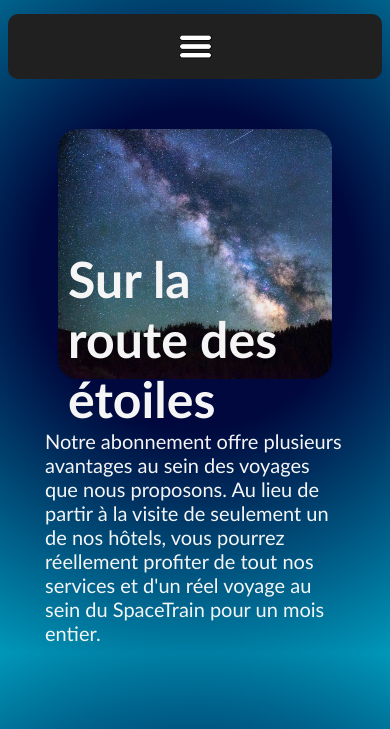
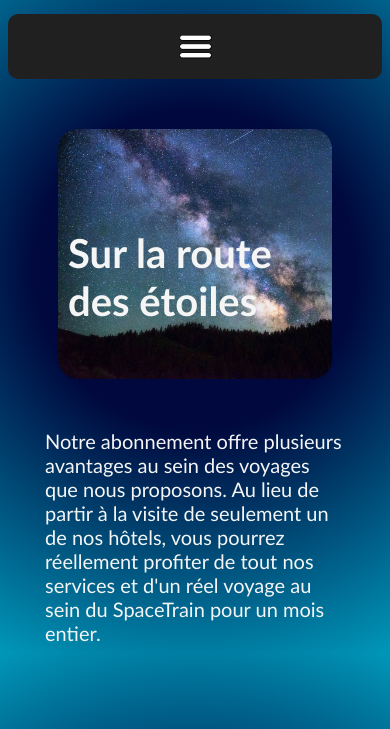
Before and after one commit to WolfStreet017/Sup2Space, a plain HTML site: page index.html in a window 390 px wide. Shown: the part 115-844 px from the top of the page. Drawn offline with Linux system fonts and the light colour scheme.

Commit message:
First commit

```diff
--- a/css/responsive.css
+++ b/css/responsive.css
@@ -41,9 +41,9 @@
     }
 
     div.abo li {
-        font-size: 50px;
+        font-size: 40px;
         margin: 10px;
-        margin-top: 120px;
+        margin-top: 100px;
     }
 
     div.descrabo {
@@ -87,6 +87,10 @@
 
     body.destinations {
         background: radial-gradient(circle, #000b40 0%, #020219 100%);
+    }
+
+    div.mars li {
+        margin-top: 180px;
     }
 
     div.neptune li {
```
